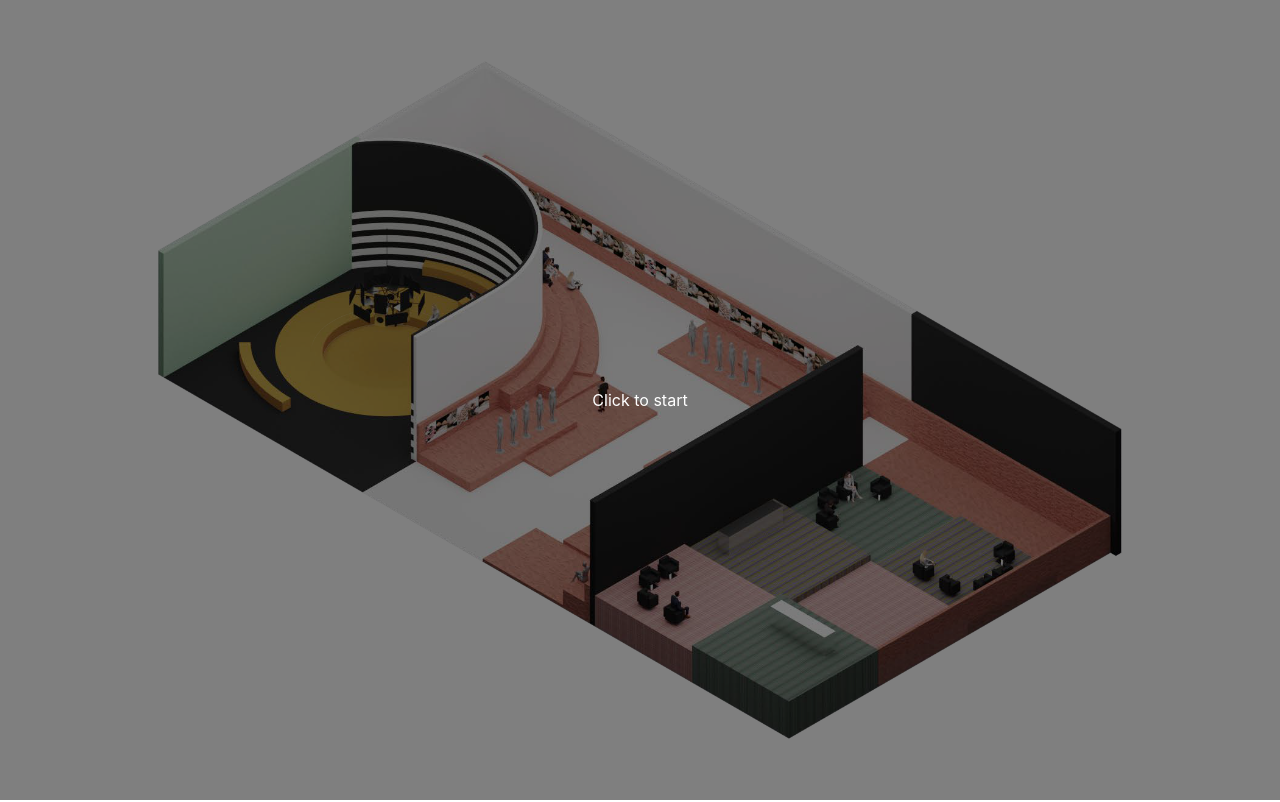
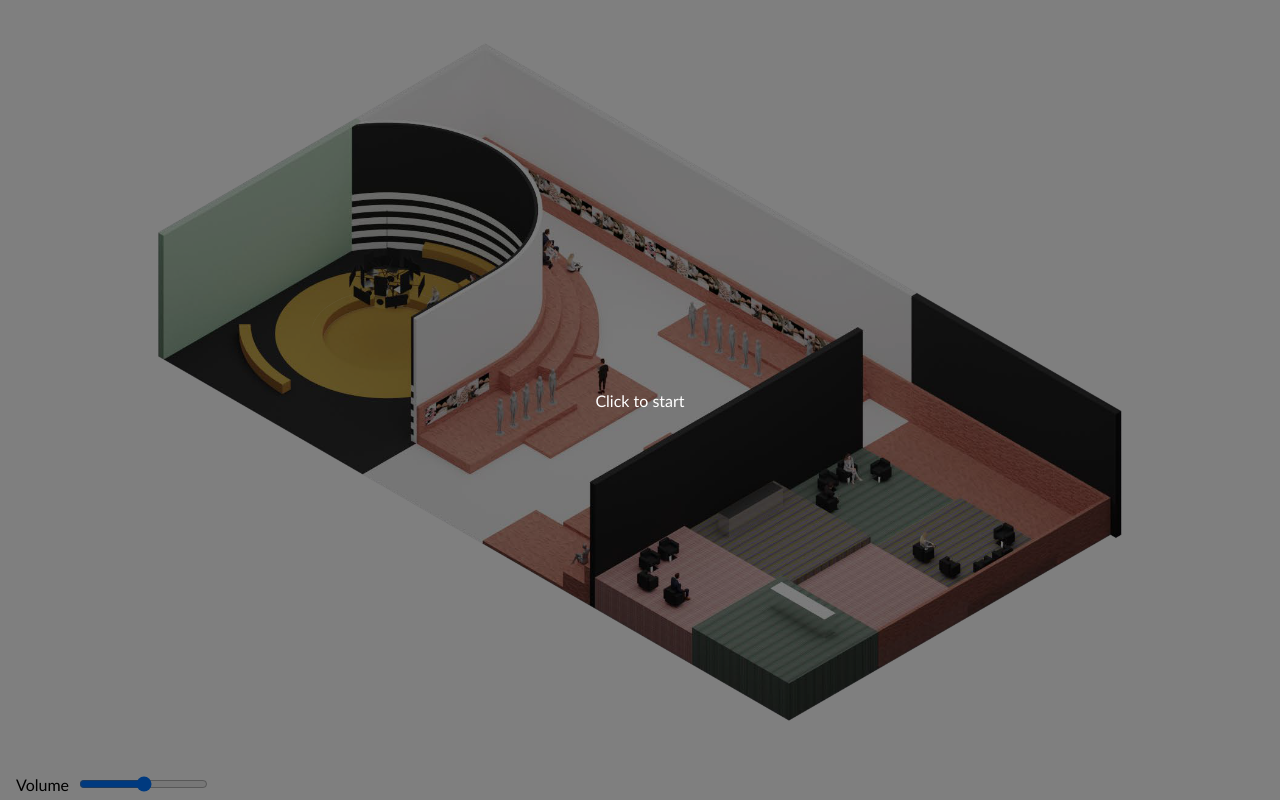
Before and after one commit to RandomStudio/layered-soundmap, a React (Vite) app: page / in a window 1280 px wide. Built offline with nearby package versions, Linux system fonts and the light colour scheme.

Commit message:
Added volume slider

```diff
--- a/src/App.tsx
+++ b/src/App.tsx
@@ -17,7 +17,9 @@ const App = () => {
   const soundClub = useRef<HTMLAudioElement>(null);
 
   const [ isPlaying, setIsPlaying ] = useState(false);
-  const [ ctx, setCtx ] = useState<CanvasRenderingContext2D | null>(null)
+  const [ ctx, setCtx ] = useState<CanvasRenderingContext2D | null>(null);
+  const [ sampledColor, setSampledColor ] = useState<Uint8ClampedArray>(new Uint8ClampedArray(4).fill(0));
+  const [ volume, setVolume ] = useState(0.5);
 
   const drawSoundMap = () => {
     if (!canvas.current || !soundmap.current) {
@@ -49,48 +51,43 @@ const App = () => {
       const x = event.pageX - rect.left;
       const y = event.pageY - rect.top;
 
-      setVolumesFromColor(
+      sampleColor(
+        x / rect.width,
+        y / rect.height
+      );
+    }
+  }
+
+  const sampleColor = (x: number, y: number) => {
+    if (ctx) {
+      setSampledColor(
         ctx.getImageData(
-          Math.round(ctx.canvas.width * x / rect.width),
-          Math.round(ctx.canvas.height * y / rect.height),
+          Math.round(ctx.canvas.width * x),
+          Math.round(ctx.canvas.height * y),
           1,
           1
         ).data
       );
+      updateVolumes();
     }
   }
 
-  const setVolumesFromColor = (color: Uint8ClampedArray) => {
-    const [ r, g, b ] = color;
+  const updateVolumes = () => {
+    const [ r, g, b ] = sampledColor;
     if (soundClub.current) {
-      soundClub.current!.volume = r / 255.0;
+      soundClub.current!.volume = volume * r / 255.0;
     }
     if (soundStreet.current) {
-      soundStreet.current!.volume = g / 255.0;
+      soundStreet.current!.volume = volume * g / 255.0;
     }
     if (soundHome.current) {
-      soundHome.current!.volume = b / 255.0;
+      soundHome.current!.volume = volume * b / 255.0;
     }
   }
 
   return (
     <div className={styles.app}>
-      <canvas
-        ref={canvas}
-        className={styles.canvas}
-      />
-      <img
-        ref={soundmap}
-        className={styles.soundmap}
-        src={urlImgSoundMap}
-        onLoad={drawSoundMap}
-      />
-      <img
-        ref={floorplan}
-        className={styles.floorplan}
-        src={urlImgFloorPlan}
-        onMouseMove={onMouseMove}
-      />
+
       <audio
         ref={soundStreet}
         src={urlSoundStreet}
@@ -110,6 +107,39 @@ const App = () => {
         preload="auto"
       />
 
+      <div className={styles.map}>
+        <canvas
+          ref={canvas}
+          className={styles.canvas}
+        />
+        <img
+          ref={soundmap}
+          className={styles.soundmap}
+          src={urlImgSoundMap}
+          onLoad={drawSoundMap}
+        />
+        <img
+          ref={floorplan}
+          className={styles.floorplan}
+          src={urlImgFloorPlan}
+          onMouseMove={onMouseMove}
+        />
+      </div>
+
+      <div className={styles.footer}>
+        <span>Volume</span>
+        <input
+          type="range"
+          min="0"
+          max="100"
+          value={volume * 100.0}
+          onChange={e => {
+            setVolume(Number(e.target.value) / 100.0);
+            updateVolumes();
+          }}
+        />
+      </div>
+
       { !isPlaying && (
         <div className={styles.modal} onClick={start}>
           <p>Click to start</p>
--- a/src/assets/styles/app.module.scss
+++ b/src/assets/styles/app.module.scss
@@ -5,10 +5,19 @@
   height: 100%;
   padding: 1em;
   box-sizing: border-box;
+  @include flex-column;
+  justify-content: center;
+  align-items: center;
+  @include no-select;
+  font-family: 'Trebuchet MS', 'Lucida Sans Unicode', 'Lucida Grande', 'Lucida Sans', Arial, sans-serif;
+
+  .map {
+    width: 100%;
+    height: 100%;
     @include flex;
     justify-content: center;
     align-items: center;
-  @include no-select;
+    flex-grow: 1;
 
     img {
       max-width: 100dvw;
@@ -28,6 +37,20 @@
     .floorplan {
       cursor: url("../img/ear-32.png") 32 32, pointer;
     }
+  }
+
+  .footer {
+    width: 100%;
+    padding: 0.5em;
+    @include flex-row;
+    justify-content: flex-start;
+    align-items: center;
+    color: black;
+
+    span {
+      margin-right: 0.5em;
+    }
+  }
 
   .modal {
     position: absolute;
@@ -45,5 +68,4 @@
       color: white;
     }
   }
-
 }
```
Lines whose indentation alone changed are shown as unchanged.
